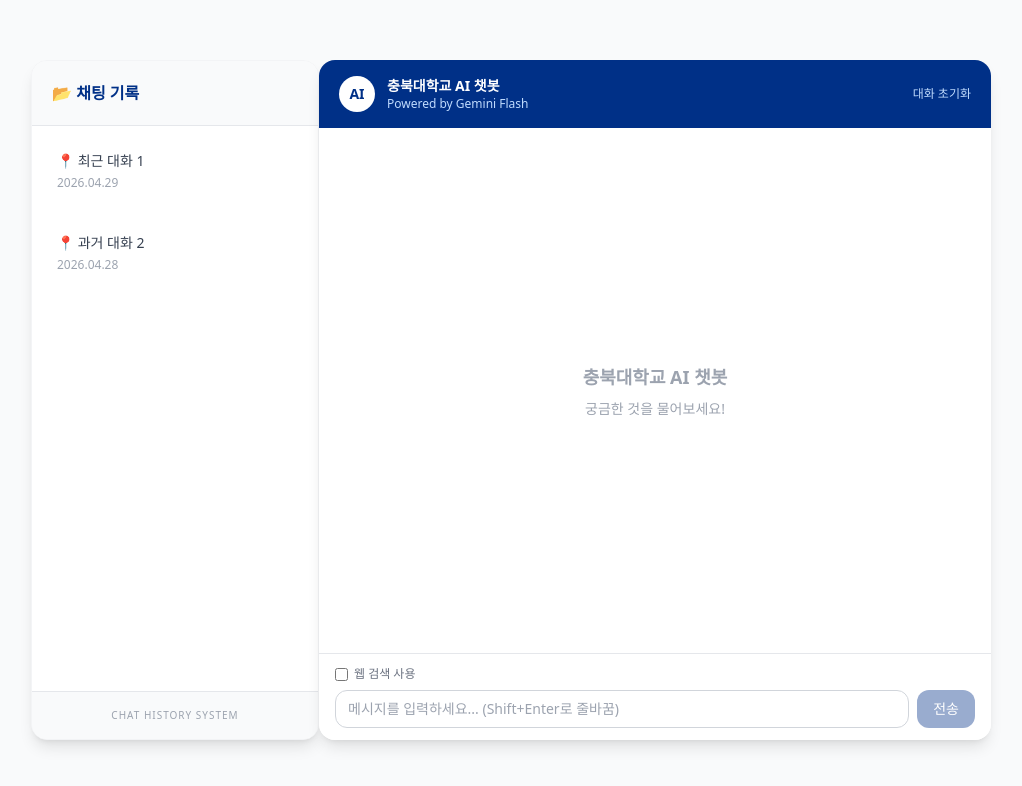
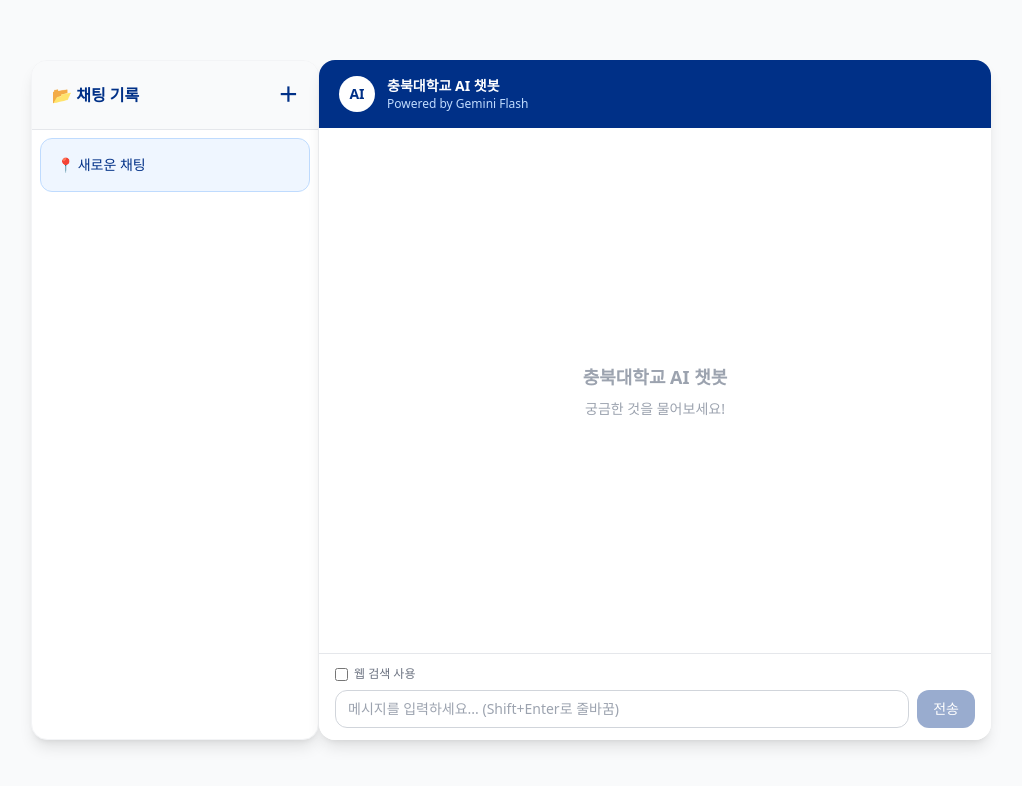
Before and after one commit to iamLeeHyeon/CBNU_AI_ChatBot, a React (Vite) app in the folder frontend/: page / in a window 1280 px wide. Shown: the top 786 px of the page, without its empty margins (129-1151 px from the left). Built offline with nearby package versions, Linux system fonts and the light colour scheme.

Commit message:
Chat history support
now remembers recent 10 chat history but it gets removed if you refresh or open page again
will add storage support in the future

```diff
--- a/frontend/src/App.jsx
+++ b/frontend/src/App.jsx
@@ -3,14 +3,62 @@
 import InputBar from "./components/InputBar";
 
 export default function App() {
+  const [chatHistory, setChatHistory] = useState([
+    { id: Date.now(), title: "새로운 채팅", messages: [] }
+  ]);
+  const [currentChatId, setCurrentChatId] = useState(chatHistory[0].id);
   const [messages, setMessages] = useState([]);
   const [isLoading, setIsLoading] = useState(false);
   const [useSearch, setUseSearch] = useState(false);
+
+  const startNewChat = () => {
+      const currentChat = chatHistory.find(c => c.id === currentChatId);
+
+      if (currentChat && currentChat.messages.length === 0) return;
+
+      const newId = Date.now();
+      const newChat = { id: newId, title: "새로운 채팅", messages: [] };
+
+
+      setChatHistory(prev => [newChat, ...prev].slice(0, 10));
+      setCurrentChatId(newId);
+      setMessages([]);
+  };
+
+
+    const switchChat = (targetId) => {
+      if (targetId === currentChatId) return;
+
+      setChatHistory(prev => {
+
+        let updated = prev.map(chat =>
+          chat.id === currentChatId ? { ...chat, messages: messages } : chat
+        );
+
+
+        const currentChat = updated.find(c => c.id === currentChatId);
+        if (currentChat && currentChat.messages.length === 0) {
+          updated = updated.filter(c => c.id !== currentChatId);
+        }
+
+
+        const targetChat = updated.find(c => c.id === targetId);
+        const filtered = updated.filter(c => c.id !== targetId);
+        return [targetChat, ...filtered].slice(0, 10);
+      });
+
+
+      const target = chatHistory.find(c => c.id === targetId);
+      setMessages(target ? target.messages : []);
+      setCurrentChatId(targetId);
+  };
+
 
   async function handleSend(text) {
     const newMessages = [...messages, { role: "user", content: text }];
     setMessages(newMessages);
     setIsLoading(true);
+
 
     try {
       const res = await fetch("/api/chat", {
@@ -25,10 +73,25 @@
       if (!res.ok) throw new Error("서버 오류가 발생했습니다.");
 
       const data = await res.json();
-      setMessages([
+      const updatedMessages = [
         ...newMessages,
         { role: "assistant", content: data.reply, sources: data.sources },
-      ]);
+      ];
+      setMessages(updatedMessages);
+      setChatHistory(prev => {
+      const target = prev.find(chat => chat.id === currentChatId);
+      const filtered = prev.filter(chat => chat.id !== currentChatId);
+
+      const updatedChat = {
+        ...target,
+        messages: updatedMessages,
+
+        title: updatedMessages.length <= 2 ? text.substring(0, 30) : target.title
+      };
+
+
+        return [updatedChat, ...filtered].slice(0, 10);
+      });
     } catch (err) {
       setMessages([
         ...newMessages,
@@ -42,28 +105,28 @@
   return (
     <div className="min-h-screen bg-gray-50 flex items-center justify-center p-4">
 
-    <aside className="w-72 h-[85vh] bg-white rounded-2xl shadow-lg flex-shrink-0 flex flex-col overflow-hidden border border-gray-100">
-        <div className="p-5 border-b font-bold text-cbnu-blue bg-gray-50">
-          <span className="flex items-center gap-2">
-            📂 채팅 기록
-          </span>
+<aside className="w-72 h-[85vh] bg-white rounded-2xl shadow-lg flex-shrink-0 flex flex-col overflow-hidden border border-gray-100">
+        <div className="p-5 border-b font-bold text-cbnu-blue bg-gray-50 flex justify-between items-center">
+          <span>📂 채팅 기록</span>
+          <button onClick={startNewChat} className="text-xl hover:text-blue-500 transition-colors">＋</button>
         </div>
 
         <div className="flex-1 overflow-y-auto p-2 space-y-2">
-          {/* 클릭 가능한 아이템들 (나중에 State와 연결) */}
-          <button className="w-full text-left p-4 hover:bg-blue-50 rounded-xl text-sm transition-all border border-transparent hover:border-blue-100 group">
-            <p className="font-medium text-gray-700 group-hover:text-cbnu-blue">📍 최근 대화 1</p>
-            <p className="text-xs text-gray-400 mt-1">2026.04.29</p>
-          </button>
-
-          <button className="w-full text-left p-4 hover:bg-blue-50 rounded-xl text-sm transition-all border border-transparent hover:border-blue-100 group">
-            <p className="font-medium text-gray-700 group-hover:text-cbnu-blue">📍 과거 대화 2</p>
-            <p className="text-xs text-gray-400 mt-1">2026.04.28</p>
-          </button>
-        </div>
-
-        <div className="p-4 bg-gray-50 border-t">
-          <p className="text-[10px] text-gray-400 text-center uppercase tracking-widest">Chat History System</p>
+          {chatHistory.map((chat) => (
+            <button
+              key={chat.id}
+              onClick={() => switchChat(chat.id)}
+              className={`w-full text-left p-4 rounded-xl text-sm transition-all border ${
+                chat.id === currentChatId
+                ? "bg-blue-50 border-blue-200"
+                : "hover:bg-gray-50 border-transparent"
+              }`}
+            >
+              <p className={`font-medium truncate ${chat.id === currentChatId ? "text-cbnu-blue" : "text-gray-700"}`}>
+                📍 {chat.title}
+              </p>
+            </button>
+          ))}
         </div>
       </aside>
 
@@ -78,12 +141,7 @@
             <p className="font-semibold text-sm">충북대학교 AI 챗봇</p>
             <p className="text-xs text-blue-200">Powered by Gemini Flash</p>
           </div>
-          <button
-            onClick={() => setMessages([])}
-            className="ml-auto text-xs text-blue-200 hover:text-white transition-colors"
-          >
-            대화 초기화
-          </button>
+
         </header>
 
         <ChatWindow messages={messages} isLoading={isLoading} />
```
